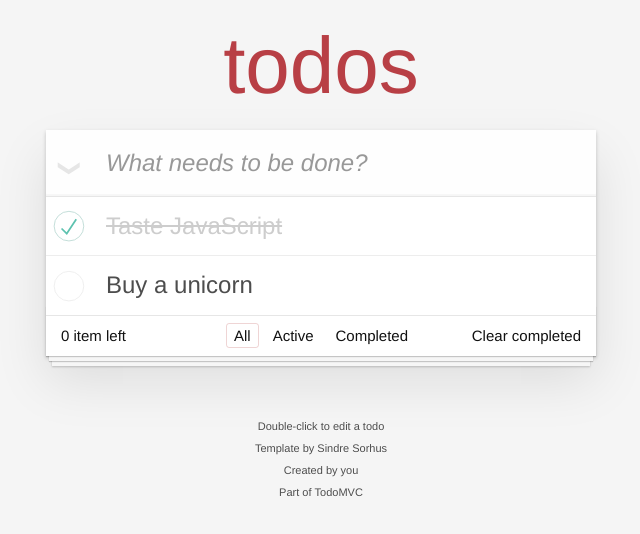
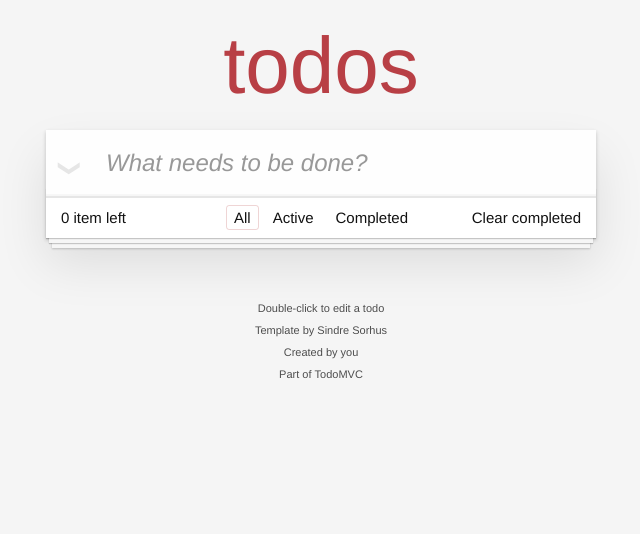
Before and after one commit to kbj0109/react-todomvc, a React (Create React App) app: page / in a window 1280 px wide. Shown: the top 534 px of the page, without its empty margins (319-959 px from the left). Built offline with nearby package versions, Linux system fonts and the light colour scheme.

Commit message:
Context를 사용하여, ToDo List를 갱신하는 기능 추가

```diff
--- a/src/App.js
+++ b/src/App.js
@@ -2,14 +2,17 @@ import React from "react";
 import Header from "./components/header";
 import Main from "./components/main";
 import Footer from "./components/footer";
+import { ListProvider } from "./context/toDoList";
 
 function App() {
   return (
     <div className="App">
       <section className="todoapp">
-        <Header> </Header>
-        <Main></Main>
-        <Footer />
+        <ListProvider>
+          <Header> </Header>
+          <Main></Main>
+          <Footer />
+        </ListProvider>
       </section>
 
       <footer className="info">
--- a/src/components/header/index.js
+++ b/src/components/header/index.js
@@ -1,17 +1,29 @@
-import React, { useState, useEffect } from "react";
+import React, { useState, useEffect, useContext } from "react";
+import list from "../../context/toDoList";
 
 export default () => {
+  const listContext = useContext(list);
+
   const [topTodo, setTopTodo] = useState("");
 
   useEffect(() => {
+    if (!topTodo) {
+      return;
+    }
+
+    const newToDo = { isCompleted: false, title: topTodo };
+
     const toDoText = localStorage.getItem("toDoList") || "[]";
     const toDoArray = JSON.parse(toDoText);
 
-    toDoArray.push({ isCompleted: false, title: topTodo });
+    toDoArray.push(newToDo);
     localStorage.setItem("toDoList", JSON.stringify(toDoArray));
+
+    listContext.actions.setList(toDoArray);
 
     document.getElementById("inputToDo").value = "";
   }, [topTodo]);
+  // 여긴 어떻게 해야 경고를 없앨 수 있을까???
 
   const saveTodo = (e) => {
     if (e.key === "Enter") {
--- a/src/components/main/index.js
+++ b/src/components/main/index.js
@@ -1,22 +1,26 @@
-import React from "react";
+import React, { useEffect, useContext } from "react";
 import Todo from "./todo";
+import list from "../../context/toDoList";
 
 export default () => {
+  const listContext = useContext(list);
+
+  useEffect(() => {
+    const toDoText = localStorage.getItem("toDoList") || "[]";
+    const toDoArray = JSON.parse(toDoText);
+
+    // listContext.actions.setList(toDoArray);
+  }, []);
+  // 기본값으로 useEffect 두번째 인자값에 빈 배열이라도 넣는게 좋은게 아닐까?
+
   return (
     <section className="main">
       <input id="toggle-all" className="toggle-all" type="checkbox" />
       <label htmlFor="toggle-all">Mark all as complete</label>
       <ul className="todo-list">
-        <Todo></Todo>
-
-        <li>
-          <div className="view">
-            <input className="toggle" type="checkbox" readOnly />
-            <label>Buy a unicorn</label>
-            <button className="destroy"></button>
-          </div>
-          <input className="edit" value="Rule the web" readOnly />
-        </li>
+        {listContext.state.list.map((item, index) => {
+          return <Todo key={index} item={item}></Todo>;
+        })}
       </ul>
     </section>
   );
--- a/src/components/main/todo.js
+++ b/src/components/main/todo.js
@@ -1,14 +1,25 @@
 import React from "react";
 
-export default () => {
+export default ({ item }) => {
+  const liClassName = item.isCompleted ? "completed" : "";
+  const completed = item.isCompleted;
+  const message = item.isCompleted
+    ? "Create a TodoMVC template"
+    : "Rule the web";
+
   return (
-    <li className="completed">
+    <li className={liClassName}>
       <div className="view">
-        <input className="toggle" type="checkbox" checked readOnly />
-        <label>Taste JavaScript</label>
+        <input
+          checked={completed}
+          className="toggle"
+          type="checkbox"
+          readOnly
+        />
+        <label>{item.title}</label>
         <button className="destroy"></button>
       </div>
-      <input className="edit" value="Create a TodoMVC template" readOnly />
+      <input className="edit" value={message} readOnly />
     </li>
   );
 };
--- /dev/null
+++ b/src/context/toDoList.js
@@ -0,0 +1,20 @@
+import React, { createContext, useState } from "react";
+
+const ListContext = createContext();
+
+const ListProvider = ({ children }) => {
+  // 여기서 Context 초기값을 지정하는게 맞을까?
+  const toDoText = localStorage.getItem("toDoList") || "[]";
+  const toDoArray = JSON.parse(toDoText);
+
+  const [list, setList] = useState(toDoArray);
+
+  const store = {
+    state: { list },
+    actions: { setList },
+  };
+  return <ListContext.Provider value={store}>{children}</ListContext.Provider>;
+};
+
+export { ListProvider };
+export default ListContext;
```
